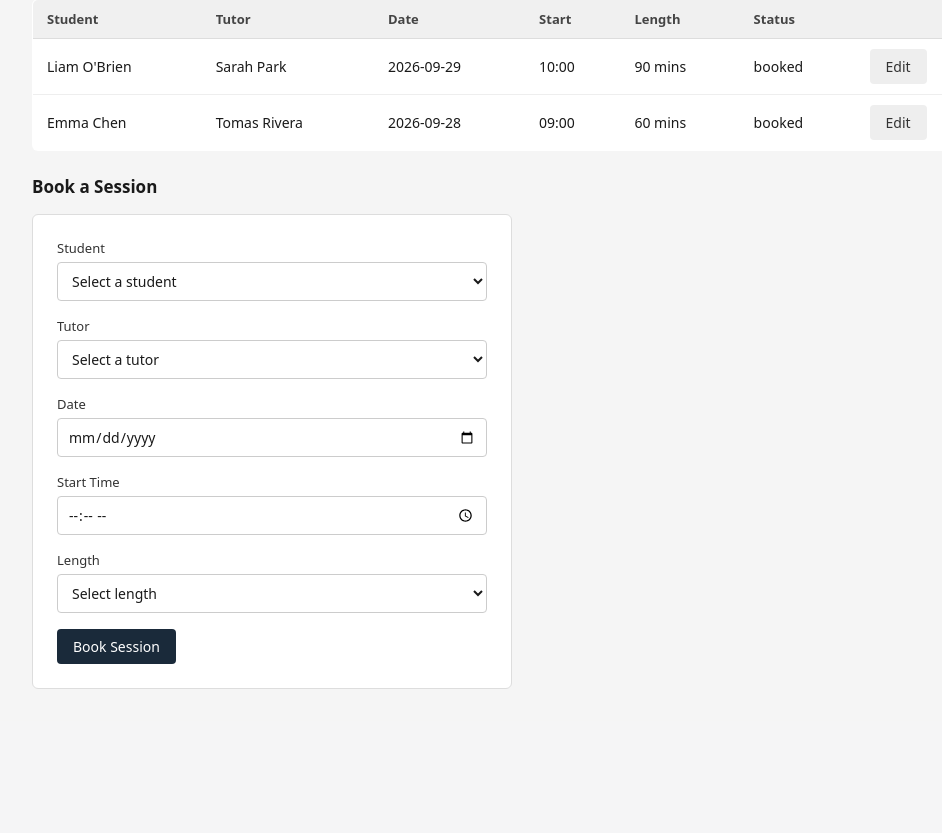
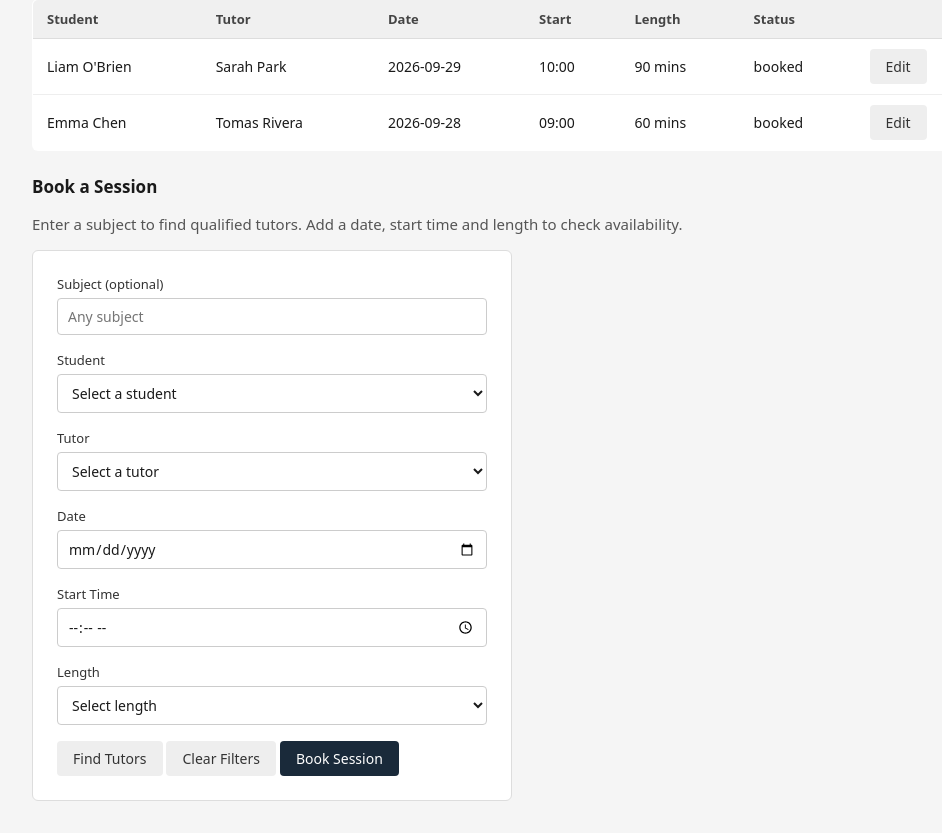
Before and after one commit to Deon37/redgum-tutoring-a3, a Flask app: page /sessions in a window 1280 px wide. Shown: the part 173-1006 px from the top of the page, without its empty margins (132-1074 px from the left). Before the commit the page ends 862 px from the top, so only its background shows below. Run offline with Flask 3, Linux system fonts and the light colour scheme; data comes from the database, SQL or seed files in the repository; parts of the project's set-up code (start-up, migrations or seed data) failed here and were passed over.

Commit message:
Implement functionalities for filtering available tutors by subjects

```diff
--- a/app.py
+++ b/app.py
@@ -176,26 +176,66 @@ def delete_availability(availability_id):
 
 @app.route('/sessions', methods=['GET', 'POST'])
 def sessions():
+    submitted = request.form if request.method == 'POST' else request.args
+    values = {field: submitted.get(field, '').strip() for field in (
+        'student_id', 'tutor_id', 'subject', 'date', 'start_time', 'length_mins',
+    )}
+    subject = values['subject']
+    date = values['date']
+    start_time = values['start_time']
+    length_mins = None
+    slot_error = None
+    if any((date, start_time, values['length_mins'])):
+        if not all((date, start_time, values['length_mins'])):
+            slot_error = 'Date, start time and length are required to filter availability.'
+        else:
+            try:
+                length_mins = int(values['length_mins'])
+                if (datetime.strptime(date, '%Y-%m-%d').date().isoformat() != date
+                        or datetime.strptime(start_time, '%H:%M').strftime('%H:%M') != start_time
+                        or length_mins not in (60, 90)):
+                    raise ValueError
+            except ValueError:
+                slot_error = 'Enter a valid date, start time and a length of 60 or 90 minutes.'
+
     if request.method == 'POST':
-        student_id = request.form.get('student_id', '').strip()
-        tutor_id = request.form.get('tutor_id', '').strip()
-        date = request.form.get('date', '').strip()
-        start_time = request.form.get('start_time', '').strip()
-        length_mins = request.form.get('length_mins', '').strip()
-        if not student_id or not tutor_id or not date or not start_time or not length_mins:
+        student_id = values['student_id']
+        tutor_id = values['tutor_id']
+        if not all((student_id, tutor_id, date, start_time, values['length_mins'])):
             flash('All fields are required.', 'error')
+        elif slot_error:
+            flash(slot_error, 'error')
         else:
-            ok, reason = database.check_availability(tutor_id, date, start_time, int(length_mins))
-            if not ok:
-                flash(reason, 'error')
+            tutor = database.get_tutor(tutor_id)
+            if tutor is None:
+                flash('Tutor not found. Select an active tutor.', 'error')
+            elif not tutor['active']:
+                flash('This tutor is inactive. Select an active tutor.', 'error')
+            elif subject and not database.tutor_teaches_subject(tutor, subject):
+                flash(f'{tutor["name"]} is not qualified to teach {subject}.', 'error')
             else:
-                database.book_session(student_id, tutor_id, date, start_time, int(length_mins))
-                flash('Session booked.', 'success')
-                return redirect(url_for('sessions'))
+                ok, reason = database.check_availability(tutor_id, date, start_time, length_mins)
+                if not ok:
+                    flash(reason, 'error')
+                else:
+                    database.book_session(student_id, tutor_id, date, start_time, length_mins)
+                    flash('Session booked.', 'success')
+                    return redirect(url_for('sessions', subject=subject) if subject else url_for('sessions'))
+    elif slot_error:
+        flash(slot_error, 'error')
+
+    subjects = {}
+    for tutor in database.get_tutors():
+        for entry in tutor['subjects'].split(','):
+            if entry.strip():
+                subjects.setdefault(entry.strip().casefold(), entry.strip())
     return render_template('sessions.html',
         students=database.get_students(),
-        tutors=database.get_tutors(),
-        sessions=database.get_sessions()
+        tutors=database.get_tutors(subject, date if not slot_error else None,
+                                  start_time if not slot_error else None, length_mins),
+        subjects=sorted(subjects.values(), key=str.casefold),
+        form_values=values,
+        sessions=database.get_sessions(),
     )
 
 
--- a/database.py
+++ b/database.py
@@ -70,11 +70,24 @@ def search_students(query):
     ).fetchall()
 
 
-def get_tutors():
+def get_tutors(subject='', date=None, start_time=None, length_mins=None):
+    """List active tutors, optionally matching a subject and complete session slot."""
     db = get_db()
-    return db.execute(
+    tutors = db.execute(
         'SELECT * FROM tutors WHERE active = 1 ORDER BY name'
     ).fetchall()
+    if subject:
+        tutors = [tutor for tutor in tutors if tutor_teaches_subject(tutor, subject)]
+    if date and start_time and length_mins:
+        tutors = [tutor for tutor in tutors
+                  if check_availability(tutor['id'], date, start_time, length_mins)[0]]
+    return tutors
+
+
+def tutor_teaches_subject(tutor, subject):
+    return subject.strip().casefold() in {
+        entry.strip().casefold() for entry in tutor['subjects'].split(',') if entry.strip()
+    }
 
 
 def get_tutor(tutor_id):
@@ -230,7 +243,7 @@ def check_availability(tutor_id, date, start_time, length_mins):
         tutor = get_tutor(tutor_id)
         return False, f'{tutor["name"]} is not available on {day}s.'
     for w in windows:
-        if w['start_time'] <= start_time and w['end_time'] >= end_time:
+        if w['start_time'] <= start_time < end_time <= w['end_time']:
             return True, None
     tutor = get_tutor(tutor_id)
     for w in windows:
--- a/templates/sessions.html
+++ b/templates/sessions.html
@@ -43,13 +43,22 @@
 {% endif %}
 
 <h2 id="book-session" class="mt-24">Book a Session</h2>
+<p>Enter a subject to find qualified tutors. Add a date, start time and length to check availability.</p>
 <form class="form" method="POST" action="{{ url_for('sessions') }}">
+    <div class="form-group">
+        <label for="subject">Subject (optional)</label>
+        <input type="text" id="subject" name="subject" list="subjects"
+               value="{{ form_values['subject'] }}" placeholder="Any subject">
+        <datalist id="subjects">
+            {% for subject in subjects %}<option value="{{ subject }}"></option>{% endfor %}
+        </datalist>
+    </div>
     <div class="form-group">
         <label for="student_id">Student</label>
         <select id="student_id" name="student_id" required>
             <option value="">Select a student</option>
             {% for student in students %}
-            <option value="{{ student['id'] }}" {% if request.form.get('student_id') == student['id']|string %}selected{% endif %}>
+            <option value="{{ student['id'] }}" {% if form_values['student_id'] == student['id']|string %}selected{% endif %}>
                 {{ student['name'] }} (Year {{ student['year_level'] }})
             </option>
             {% endfor %}
@@ -60,28 +69,32 @@
         <select id="tutor_id" name="tutor_id" required>
             <option value="">Select a tutor</option>
             {% for tutor in tutors %}
-            <option value="{{ tutor['id'] }}" {% if request.form.get('tutor_id') == tutor['id']|string %}selected{% endif %}>
+            <option value="{{ tutor['id'] }}" {% if form_values['tutor_id'] == tutor['id']|string %}selected{% endif %}>
                 {{ tutor['name'] }}
             </option>
             {% endfor %}
         </select>
+        {% if not tutors %}<p class="mt-16">No matching tutors for these filters.</p>{% endif %}
     </div>
     <div class="form-group">
         <label for="date">Date</label>
-        <input type="date" id="date" name="date" value="{{ request.form.get('date', '') }}" required>
+        <input type="date" id="date" name="date" value="{{ form_values['date'] }}" required>
     </div>
     <div class="form-group">
         <label for="start_time">Start Time</label>
-        <input type="time" id="start_time" name="start_time" value="{{ request.form.get('start_time', '') }}" required>
+        <input type="time" id="start_time" name="start_time" value="{{ form_values['start_time'] }}" required>
     </div>
     <div class="form-group">
         <label for="length_mins">Length</label>
         <select id="length_mins" name="length_mins" required>
             <option value="">Select length</option>
-            <option value="60" {% if request.form.get('length_mins') == '60' %}selected{% endif %}>60 minutes</option>
-            <option value="90" {% if request.form.get('length_mins') == '90' %}selected{% endif %}>90 minutes</option>
+            <option value="60" {% if form_values['length_mins'] == '60' %}selected{% endif %}>60 minutes</option>
+            <option value="90" {% if form_values['length_mins'] == '90' %}selected{% endif %}>90 minutes</option>
         </select>
     </div>
-    <button type="submit" class="btn btn-primary">Book Session</button>
+    <button type="submit" class="btn btn-secondary" formmethod="GET" formnovalidate
+            formaction="{{ url_for('sessions') }}#book-session">Find Tutors</button>
+    <a href="{{ url_for('sessions') }}#book-session" class="btn btn-secondary">Clear Filters</a>
+    <button type="submit" class="btn btn-primary" {% if not tutors %}disabled{% endif %}>Book Session</button>
 </form>
 {% endblock %}
```
